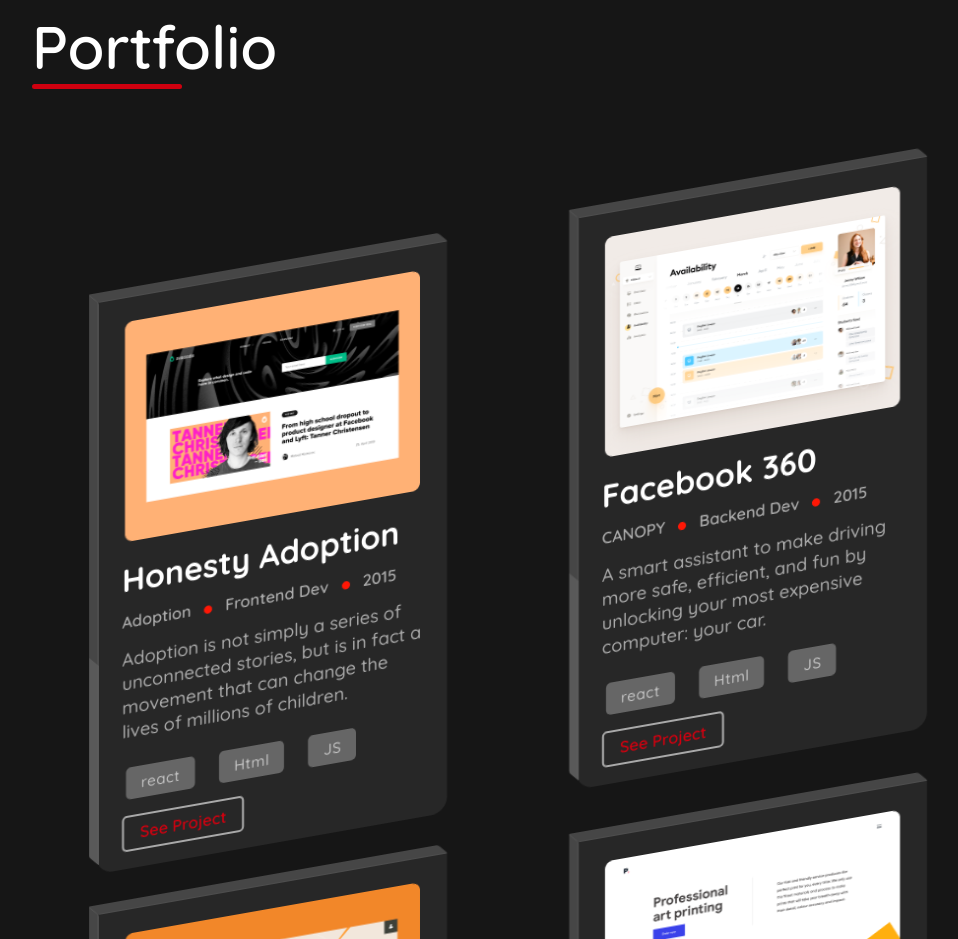
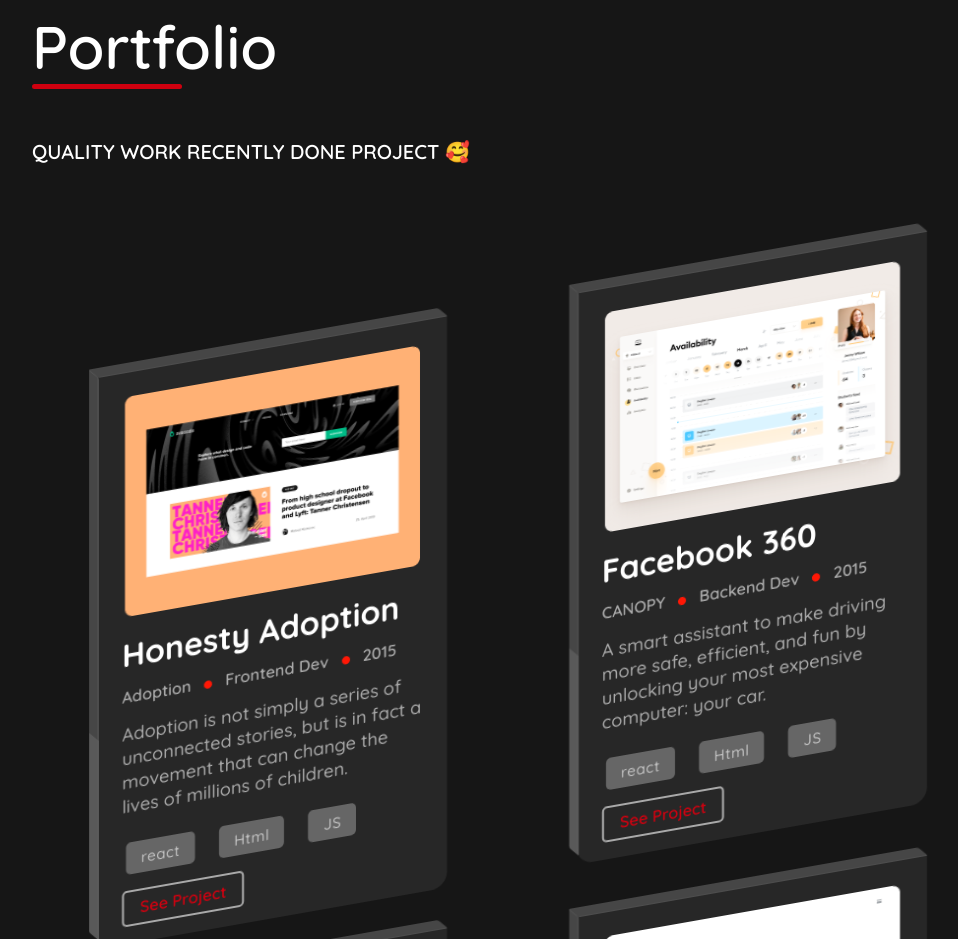
Before and after one commit to moise10r/React_Personal_Portfolio, a React (Create React App) app: page / in a window 1280 px wide. Shown: the part 2940-3879 px from the top of the page, without its empty margins (128-1086 px from the left). Built offline with nearby package versions, Linux system fonts and the light colour scheme.

Commit message:
Add the transition on the card.

```diff
--- a/src/assets/css/main.css
+++ b/src/assets/css/main.css
@@ -1026,9 +1026,15 @@
   width: 15rem;
   background-color: #cf000f;
 }
+.project-main-wrapper .my {
+  margin-top: 3rem;
+  color: #fff;
+  font-size: 2rem;
+  font-weight: 600;
+}
 .project-main-wrapper .card-list-container {
   width: 100%;
-  margin-top: 5rem;
+  margin-top: 15rem;
   display: flex;
   justify-content: center;
   align-items: center;
--- a/src/assets/scss/components/_project.scss
+++ b/src/assets/scss/components/_project.scss
@@ -29,9 +29,15 @@
       background-color: $secondary-color;
     }
   }
+  .my {
+    margin-top: 3rem;
+    color: $text-color;
+    font-size: 2rem;
+    font-weight: 600;
+  }
   .card-list-container {
     width: 100%;
-    margin-top: 5rem;
+    margin-top: 15rem;
     @include flex-center(column);
     transform: skewY(0deg);
     @include media(992px) {
--- a/src/components/projects.jsx
+++ b/src/components/projects.jsx
@@ -18,9 +18,10 @@
 			<section className='main-section-project'>
 				<div className='project-main-wrapper'>
 					<h2 className='title'> Portfolio</h2>
+					<p className='my'>QUALITY WORK RECENTLY DONE PROJECT 🥰</p>
 					<ul className='card-list-container'>
-						{
-							data.map(({id,title, image,	description,detail, technologies}) => (
+						{data.map(
+							({ id, title, image, description, detail, technologies }) => (
 								<li className='card'>
 									<a class='img-wrapper' href='#2'>
 										<img src={image} alt='tonic' />
@@ -32,18 +33,16 @@
 										<div class='info'>
 											<span>{description.type}</span>
 											<span>
-										<img src={count} className="counter" alt='counter' />
+												<img src={count} className='counter' alt='counter' />
 											</span>
 											<span>{description.development}</span>
 											<span>
-										<img src={count} className="counter" alt='counter' />
+												<img src={count} className='counter' alt='counter' />
 											</span>
 											<span>{description.year}</span>
 										</div>
 										<div class='detail'>
-									<p>
-										{detail}
-									</p>
+											<p>{detail}</p>
 										</div>
 										<ul class='languages'>
 											<li>
@@ -63,7 +62,8 @@
 										</div>
 									</div>
 								</li>
-						))}
+							)
+						)}
 					</ul>
 				</div>
 			</section>
```
Also changed, not shown: src/assets/images/contact.jpg (added). Lines whose indentation alone changed are shown as unchanged.
